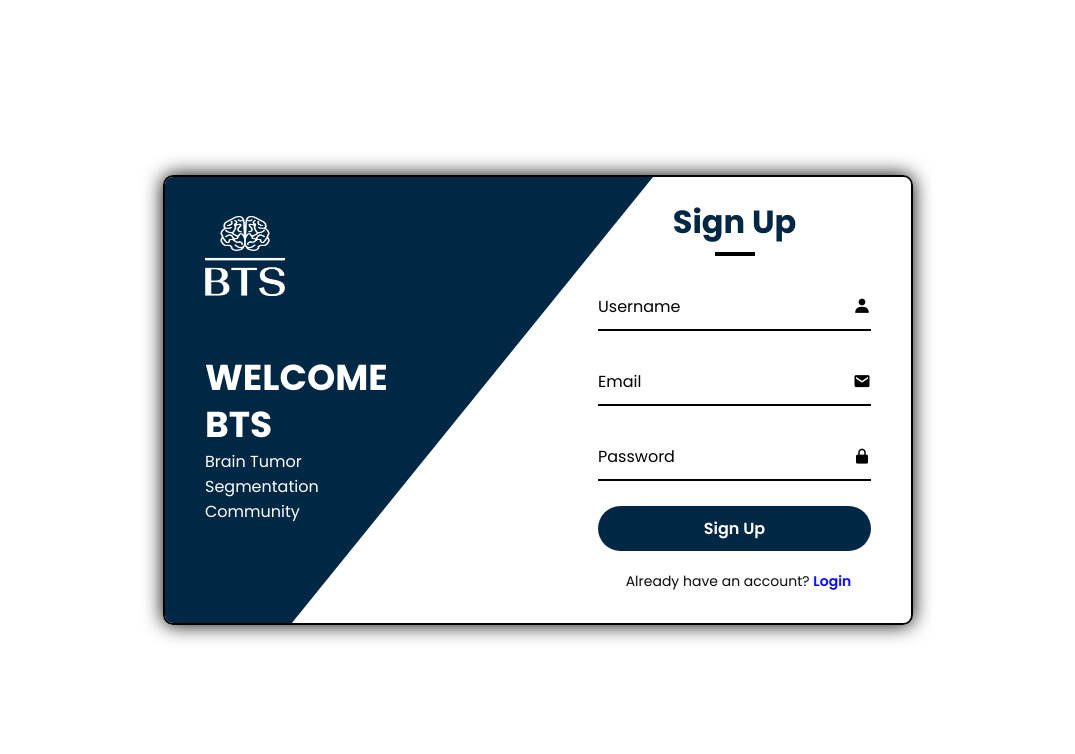
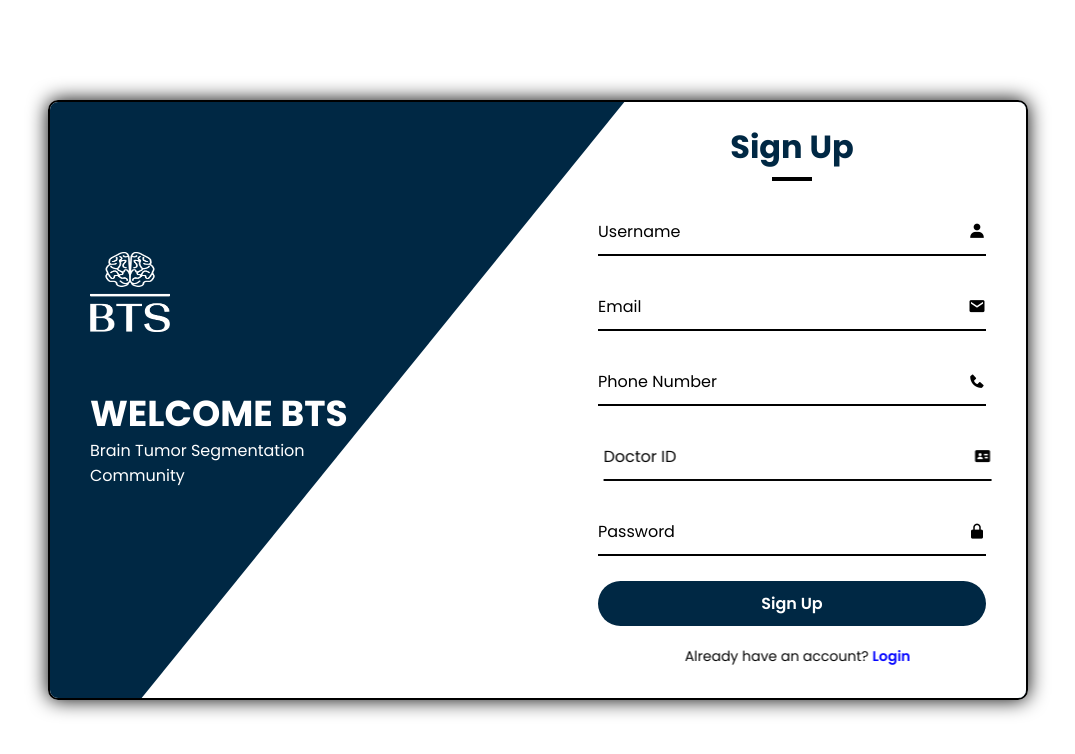
Before and after one commit to Brain-Tumor-Sub-regional-Segmentation/BTS-Applicaion, a React (Create React App) app: page /signup in a window 1280 px wide. Both pictures are taken after a click on the link "Sign Up". Shown: the top 754 px of the page, without its empty margins (102-1177 px from the left). Built offline with nearby package versions, Linux system fonts and the light colour scheme.

Commit message:
modify css

```diff
--- a/src/pages/SignUp/SignUp.css
+++ b/src/pages/SignUp/SignUp.css
@@ -25,8 +25,8 @@ body{
     height: 550px;*/
 .wrapper{
     position: relative;
-    width: 750px;
-    height: 450px;
+    width: 980px;
+    height: 600px;
    /* background: var(--white);*/
     border: 2px solid var(--black);
     border-radius: 10px;
@@ -227,13 +227,19 @@ form .linkTxt{
 
 
 
-/*change background rgb(0,0,0)*/
+/*change background rgb(0,0,0)
+ width: 850px;
+  height: 600px;
+  top: -4px;
+  skewY(40deg)
+  rotate(10deg) skewY(40deg);
+*/
 .wrapper .rotate-bg{
     position: absolute;
     top: -4px;
     right: 0;
-    width: 850px;
-    height: 600px;
+    width: 1000px;
+    height: 680px;
     background: rgb(0, 40, 68);
     transform: rotate(10deg) skewY(40deg);
     transform-origin: bottom right;
@@ -265,7 +271,7 @@ form .linkTxt{
     pointer-events: auto;
 }
 
-/*translatex from 120*/
+
 .wrapper .form-box.register .animation{
     transform: translateX(120%);
     opacity: 0;
@@ -312,13 +318,15 @@ form .linkTxt{
 
 
 
-
+/* for blue in signup right ely zahar was width: 850px; zbt b2a 1000
+height: 700px; zbtt 900
+*/
 .wrapper .rotate-bg2{
     position: absolute;
     top: 100%;
     left: 250px;
-    width: 850px;
-    height: 700px;
+    width: 1000px;
+    height: 900px;
     background: var(--white);
     transform: rotate(0) skewY(0);
     transform-origin: bottom left;
--- a/src/pages/SignUp/SignUp.jsx
+++ b/src/pages/SignUp/SignUp.jsx
@@ -95,7 +95,7 @@ const SignUp = () => {
                             <i className='bx bxs-envelope'></i>
                         </div>
 
-                       {/**<div className="input-box animation" style={{ '--i': 21, '--j': 4 }}>
+                       <div className="input-box animation" style={{ '--i': 21, '--j': 4 }}>
                                <input type="tel" required />
                                <label htmlFor="">Phone Number</label>
                                <i className='bx bxs-phone'></i>
@@ -104,7 +104,7 @@ const SignUp = () => {
                             <input type="text" required />
                             <label htmlFor="">Doctor ID</label>
                             <i className='bx bxs-id-card'></i>
-                        </div> */}
+                        </div>
                         <div className="input-box animation" style={{ '--i': 20, '--j': 3 }}>
                             <input type="password" required />
                             <label htmlFor="">Password</label>
```
